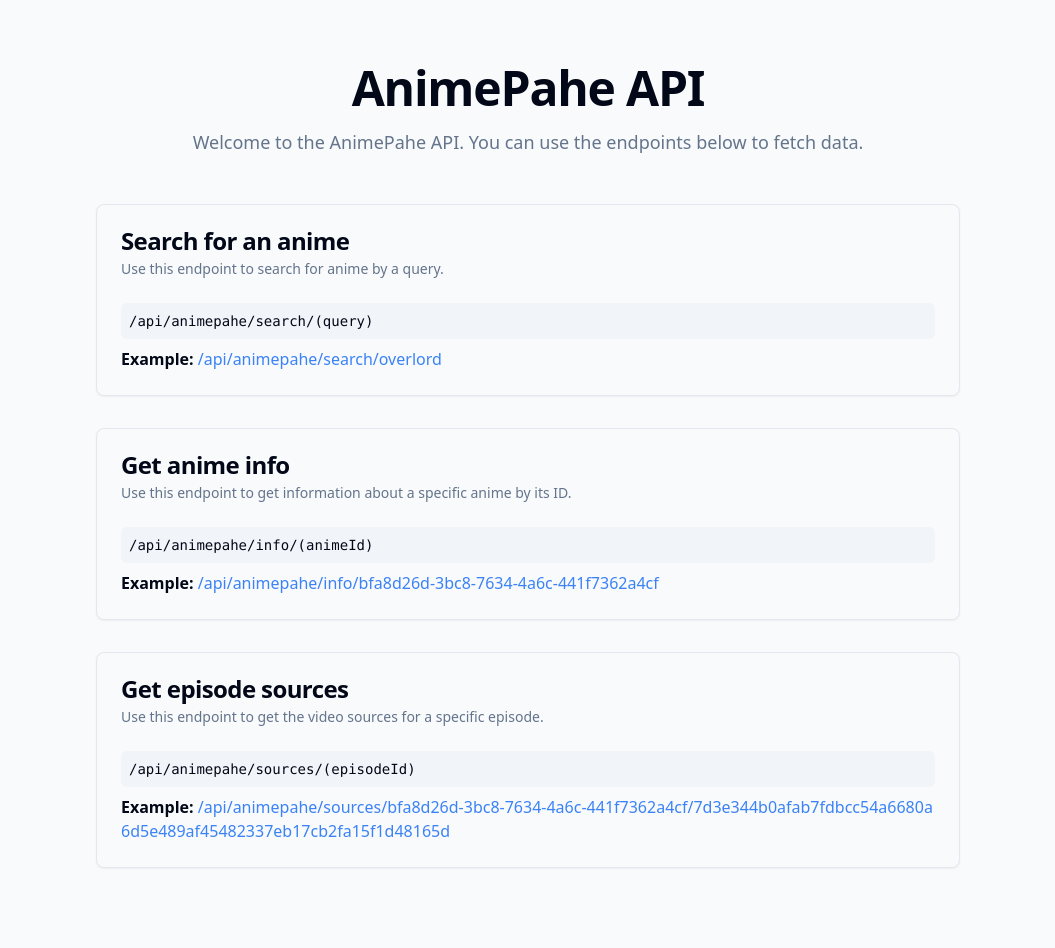
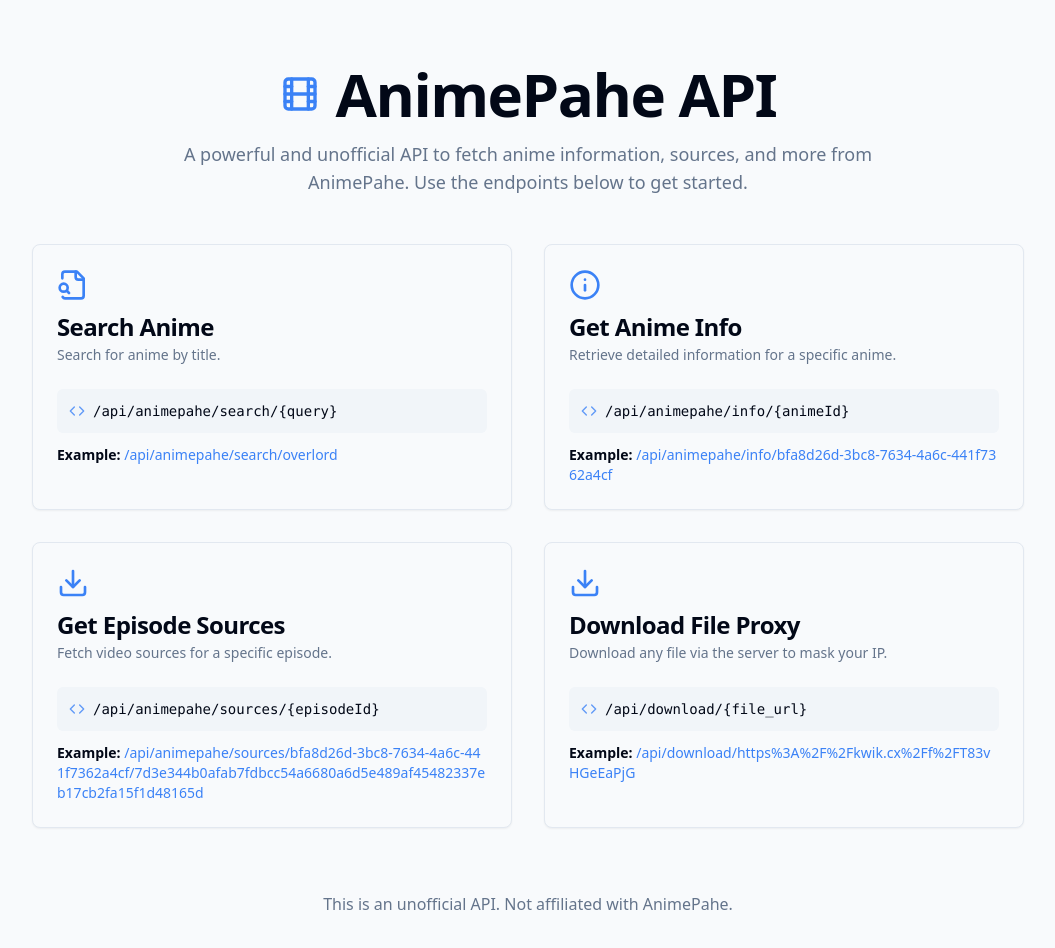
Before and after one commit to sadhfdrn/ANICF, a Next.js app: page / in a window 1280 px wide. Shown: the top 948 px of the page, without its empty margins (112-1167 px from the left). Built offline with nearby package versions, Linux system fonts and the light colour scheme.

Commit message:
The page looks really ugly 1. Redisign the page 2. Create a new endpoint

```diff
--- /dev/null
+++ b/src/app/api/download/[...link]/route.ts
@@ -0,0 +1,74 @@
+import { NextRequest, NextResponse } from 'next/server';
+
+export const runtime = 'edge';
+
+export async function GET(
+  request: NextRequest,
+  { params }: { params: { link: string[] } }
+) {
+  try {
+    const directLink = decodeURIComponent(params.link.join('/'));
+
+    if (!directLink || !directLink.startsWith('http')) {
+      return NextResponse.json(
+        { error: 'A valid, decodable, absolute URL is required.' },
+        { status: 400 }
+      );
+    }
+
+    // Fetch the file from the direct link
+    const fileResponse = await fetch(directLink, {
+      headers: {
+        'User-Agent': request.headers.get('User-Agent') || 'Mozilla/5.0 (Windows NT 10.0; Win64; x64) AppleWebKit/537.36 (KHTML, like Gecko) Chrome/121.0.0.0 Safari/537.36',
+        'Referer': request.headers.get('Referer') || new URL(directLink).origin
+      }
+    });
+
+    if (!fileResponse.ok) {
+      return NextResponse.json(
+        { error: `Failed to fetch file: ${fileResponse.statusText}` },
+        { status: fileResponse.status }
+      );
+    }
+
+    // Create a streaming response
+    const { readable, writable } = new TransformStream();
+    fileResponse.body?.pipeTo(writable);
+
+    // Get the filename from the URL or content-disposition header
+    const contentDisposition = fileResponse.headers.get('content-disposition');
+    let filename = 'download';
+    if (contentDisposition) {
+        const filenameMatch = contentDisposition.match(/filename="?([^"]+)"?/);
+        if (filenameMatch && filenameMatch[1]) {
+            filename = filenameMatch[1];
+        }
+    } else {
+        try {
+            const urlPath = new URL(directLink).pathname;
+            const lastSegment = urlPath.substring(urlPath.lastIndexOf('/') + 1);
+            if (lastSegment) {
+                filename = lastSegment;
+            }
+        } catch (e) {
+            // ignore invalid url error
+        }
+    }
+
+    const headers = new Headers();
+    headers.set('Content-Type', fileResponse.headers.get('Content-Type') || 'application/octet-stream');
+    headers.set('Content-Disposition', `attachment; filename="${filename}"`);
+    if(fileResponse.headers.has('Content-Length')) {
+        headers.set('Content-Length', fileResponse.headers.get('Content-Length')!);
+    }
+
+    return new NextResponse(readable, {
+      status: 200,
+      headers: headers,
+    });
+
+  } catch (err: any) {
+    console.error('Download proxy error:', err);
+    return NextResponse.json({ error: err.message || 'An unknown error occurred.' }, { status: 500 });
+  }
+}
--- a/src/app/page.tsx
+++ b/src/app/page.tsx
@@ -1,60 +1,104 @@
-import { Card, CardContent, CardDescription, CardHeader, CardTitle } from '@/components/ui/card';
+import { Card, CardContent, CardHeader, CardTitle, CardDescription } from '@/components/ui/card';
+import { Code, Download, FileSearch, Film, Info } from 'lucide-react';
 
 export default function Home() {
   const exampleAnimeId = 'bfa8d26d-3bc8-7634-4a6c-441f7362a4cf';
   const exampleEpisodeId = 'bfa8d26d-3bc8-7634-4a6c-441f7362a4cf/7d3e344b0afab7fdbcc54a6680a6d5e489af45482337eb17cb2fa15f1d48165d';
+  const exampleDownloadUrl = 'https://kwik.cx/f/T83vHGeEaPjG';
 
   return (
-    <main className="container mx-auto max-w-4xl px-4 py-8 sm:py-12 md:py-16">
-      <div className="text-center space-y-4">
-        <h1 className="text-3xl font-extrabold tracking-tight sm:text-4xl lg:text-5xl">
-          AnimePahe API
+    <div className="min-h-screen bg-background text-foreground">
+      <main className="container mx-auto max-w-5xl px-4 py-8 sm:py-12 md:py-16">
+        <header className="text-center mb-12">
+          <h1 className="text-4xl font-extrabold tracking-tight sm:text-5xl lg:text-6xl flex items-center justify-center gap-4">
+            <Film className="w-10 h-10 text-primary" />
+            <span>AnimePahe API</span>
           </h1>
-        <p className="text-base sm:text-lg text-muted-foreground max-w-2xl mx-auto">
-          Welcome to the AnimePahe API. You can use the endpoints below to fetch data.
+          <p className="mt-4 text-lg text-muted-foreground max-w-3xl mx-auto">
+            A powerful and unofficial API to fetch anime information, sources, and more from AnimePahe. Use the endpoints below to get started.
           </p>
-      </div>
+        </header>
 
-      <div className="mt-8 sm:mt-12 space-y-6 sm:space-y-8">
+        <div className="grid grid-cols-1 md:grid-cols-2 gap-8">
           <Card>
             <CardHeader>
-            <CardTitle>Search for an anime</CardTitle>
+              <FileSearch className="w-8 h-8 text-primary mb-2" />
+              <CardTitle>Search Anime</CardTitle>
               <CardDescription>
-              Use this endpoint to search for anime by a query.
+                Search for anime by title.
               </CardDescription>
             </CardHeader>
             <CardContent>
-            <p className="font-mono bg-muted p-2 rounded-md text-sm break-words">/api/animepahe/search/(query)</p>
-            <p className="mt-2 text-sm sm:text-base"><b>Example:</b> <a href="/api/animepahe/search/overlord" className="text-primary hover:underline">/api/animepahe/search/overlord</a></p>
+              <CodeBlock text="/api/animepahe/search/{query}" />
+              <ExampleLink href="/api/animepahe/search/overlord" />
             </CardContent>
           </Card>
 
           <Card>
             <CardHeader>
-            <CardTitle>Get anime info</CardTitle>
+              <Info className="w-8 h-8 text-primary mb-2" />
+              <CardTitle>Get Anime Info</CardTitle>
               <CardDescription>
-              Use this endpoint to get information about a specific anime by its ID.
+                Retrieve detailed information for a specific anime.
               </CardDescription>
             </CardHeader>
             <CardContent>
-            <p className="font-mono bg-muted p-2 rounded-md text-sm break-words">/api/animepahe/info/(animeId)</p>
-            <p className="mt-2 text-sm sm:text-base"><b>Example:</b> <a href={`/api/animepahe/info/${exampleAnimeId}`} className="text-primary hover:underline break-all">{`/api/animepahe/info/${exampleAnimeId}`}</a></p>
+              <CodeBlock text="/api/animepahe/info/{animeId}" />
+              <ExampleLink href={`/api/animepahe/info/${exampleAnimeId}`} />
             </CardContent>
           </Card>
 
           <Card>
             <CardHeader>
-            <CardTitle>Get episode sources</CardTitle>
+              <Download className="w-8 h-8 text-primary mb-2" />
+              <CardTitle>Get Episode Sources</CardTitle>
               <CardDescription>
-             Use this endpoint to get the video sources for a specific episode.
+                Fetch video sources for a specific episode.
               </CardDescription>
             </CardHeader>
             <CardContent>
-            <p className="font-mono bg-muted p-2 rounded-md text-sm break-words">/api/animepahe/sources/(episodeId)</p>
-             <p className="mt-2 text-sm sm:text-base"><b>Example:</b> <a href={`/api/animepahe/sources/${exampleEpisodeId}`} className="text-primary hover:underline break-all">{`/api/animepahe/sources/${exampleEpisodeId}`}</a></p>
+              <CodeBlock text="/api/animepahe/sources/{episodeId}" />
+              <ExampleLink href={`/api/animepahe/sources/${exampleEpisodeId}`} />
+            </CardContent>
+          </Card>
+
+          <Card>
+            <CardHeader>
+                <Download className="w-8 h-8 text-primary mb-2" />
+                <CardTitle>Download File Proxy</CardTitle>
+                <CardDescription>
+                    Download any file via the server to mask your IP.
+                </CardDescription>
+            </CardHeader>
+            <CardContent>
+                <CodeBlock text="/api/download/{file_url}" />
+                <ExampleLink href={`/api/download/${encodeURIComponent(exampleDownloadUrl)}`} />
             </CardContent>
           </Card>
         </div>
+
+        <footer className="text-center mt-16 text-muted-foreground">
+          <p>This is an unofficial API. Not affiliated with AnimePahe.</p>
+        </footer>
       </main>
+    </div>
   );
 }
+
+const CodeBlock = ({ text }: { text: string }) => (
+    <div className="font-mono bg-muted p-3 rounded-md text-sm break-words mb-3">
+        <code className="flex items-center gap-2">
+            <Code className="w-4 h-4 text-primary/80"/>
+            {text}
+        </code>
+    </div>
+)
+
+const ExampleLink = ({ href }: { href: string }) => (
+    <div className="text-sm">
+        <b>Example:</b>{' '}
+        <a href={href} className="text-primary hover:underline break-all" target="_blank" rel="noopener noreferrer">
+            {href}
+        </a>
+    </div>
+)
```
Lines whose indentation alone changed are shown as unchanged.
